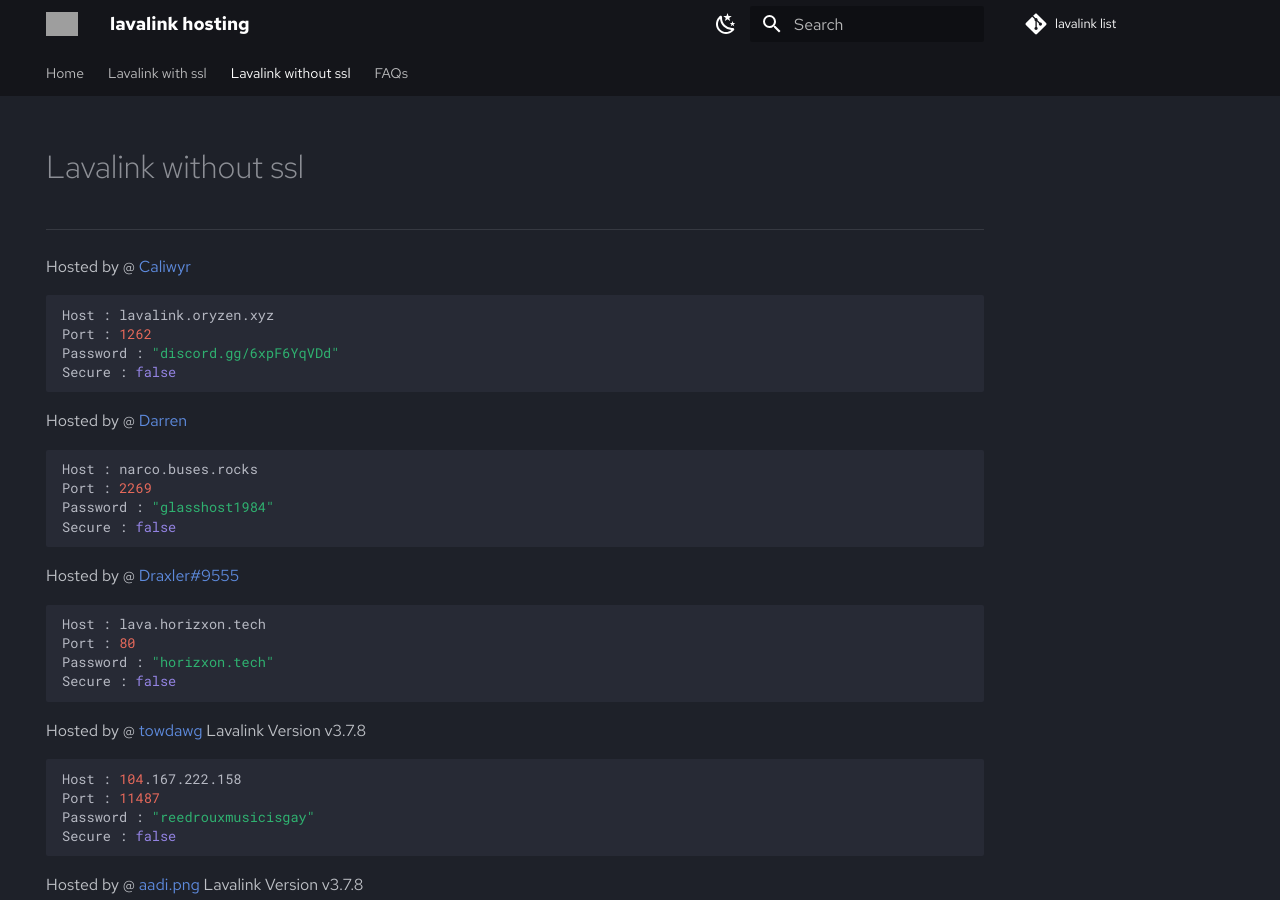
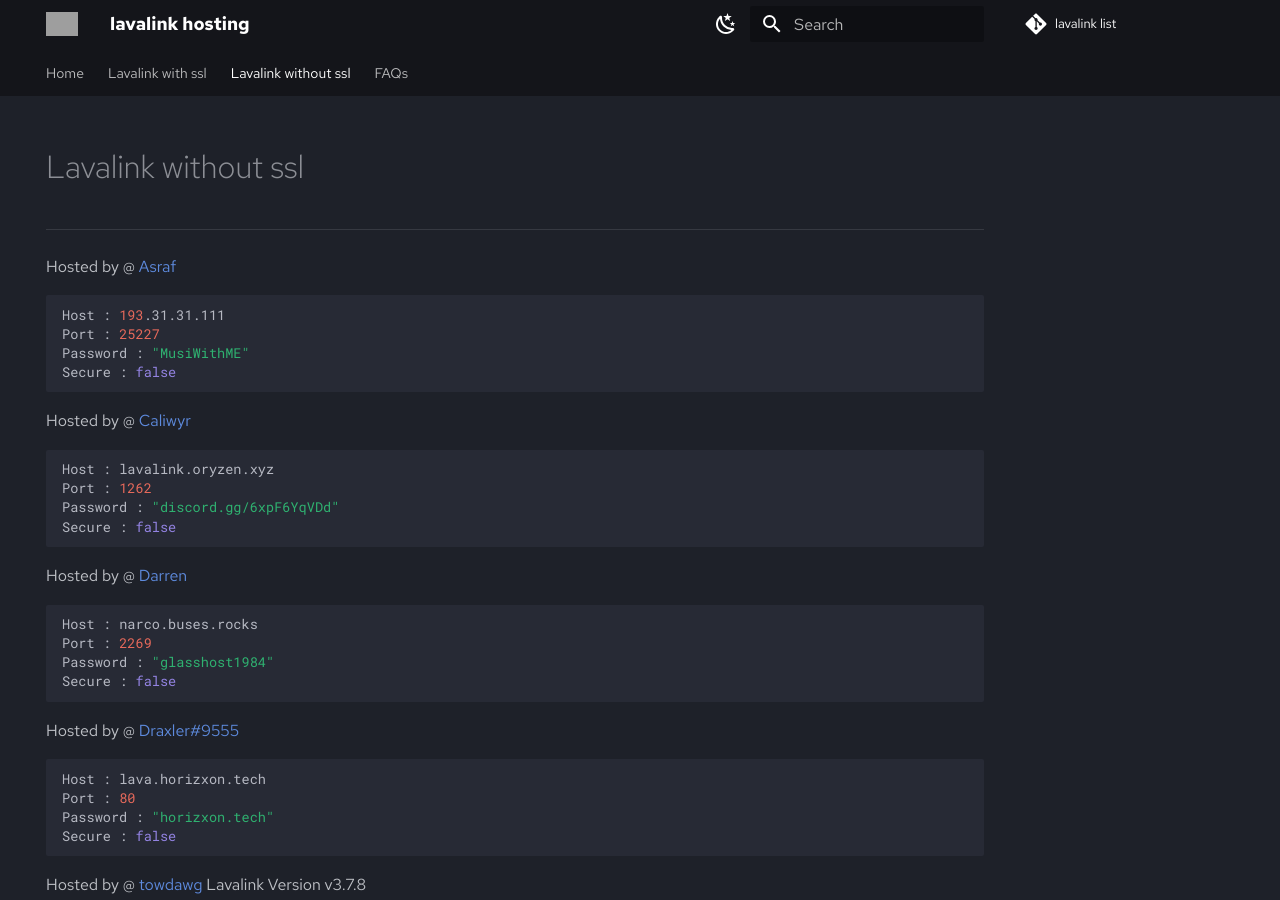
Before and after one commit to DarrenOfficial/lavalink-list, an MkDocs documentation site: the page built from docs/NoSSL/lavalink-without-ssl.md, in a window 1280 px wide and 900 px high. Built offline with MkDocs 1.6.1 and Material for MkDocs 9.7.7, drawn with Linux system fonts in a browser that asks for light colours; comment, search, counter and statistics services are not loaded; grey boxes are pictures that could not be loaded.

Commit message:
Update lavalink-without-ssl.md

````diff
--- a/docs/NoSSL/lavalink-without-ssl.md
+++ b/docs/NoSSL/lavalink-without-ssl.md
@@ -7,6 +7,13 @@ description: Without SSL should work out of the box!
 <div data-ea-style="stickybox" class="dark horizontal" data-ea-publisher="darrennathanaelcom" data-ea-type="image"></div>
 
 ---
+Hosted by @ [Asraf](https://discord.gg/h2zAfj5ZWt)
+```bash
+Host : 193.31.31.111
+Port : 25227
+Password : "MusiWithME"
+Secure : false
+```
 
 Hosted by @ [Caliwyr](https://discord.gg/6xpF6YqVDd)
 ```bash
````
